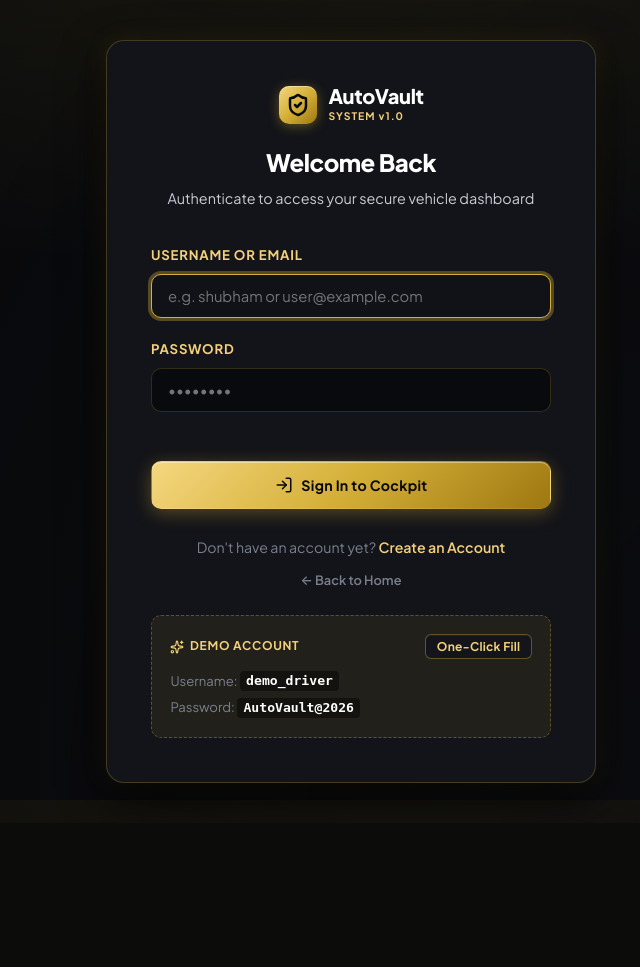
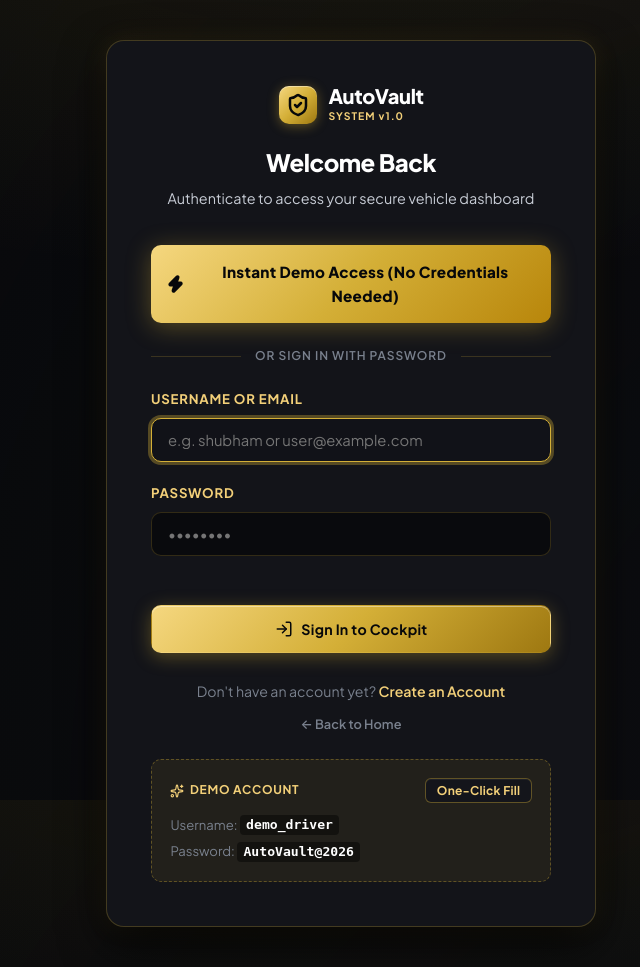
Before and after one commit to 2025a7r030-glitch/autovaultt, a Flask app: page /login in a window 1280 px wide. Shown: the whole page, without its empty margins (289-929 px from the left). Before the commit the page ends 783 px from the top, so only its background shows below. Run offline with Flask 3, Linux system fonts and the light colour scheme.

Commit message:
feat: add 1-click Direct Demo Login button to bypass credentials and enter instantly

```diff
--- a/app/routes/auth.py
+++ b/app/routes/auth.py
@@ -163,6 +163,39 @@ def login():
 
     return render_template('login.html')
 
+@auth_bp.route('/demo-login', methods=['GET', 'POST'])
+def demo_login():
+    """Direct one-click access into the pre-populated demo driver account."""
+    demo_user = User.query.filter_by(username='demo_driver').first()
+    if not demo_user:
+        try:
+            from seed import seed_demo_data_in_context
+            seed_demo_data_in_context()
+            demo_user = User.query.filter_by(username='demo_driver').first()
+        except Exception:
+            db.session.rollback()
+
+    if not demo_user:
+        demo_user = User(
+            name='Arjun Verma',
+            email='arjun.verma@autovault.in',
+            username='demo_driver'
+        )
+        demo_user.set_password('AutoVault@2026')
+        db.session.add(demo_user)
+        db.session.commit()
+
+    # Authenticate and establish permanent session
+    session.clear()
+    session.permanent = True
+    session['user_id'] = demo_user.id
+    session['username'] = demo_user.username
+    session['email'] = demo_user.email
+    session['name'] = demo_user.name
+
+    flash('Direct Access: Welcome to AutoVault Demo Cockpit!', 'success')
+    return redirect(url_for('dashboard.index'))
+
 @auth_bp.route('/logout')
 def logout():
     """Securely log out by destroying session data."""
--- a/app/templates/login.html
+++ b/app/templates/login.html
@@ -17,6 +17,17 @@
             </a>
             <h2 class="auth-title">Welcome Back</h2>
             <p class="auth-desc">Authenticate to access your secure vehicle dashboard</p>
+        </div>
+
+        <!-- Instant 1-Click Demo Access Button -->
+        <a href="{{ url_for('auth.demo_login') }}" class="btn btn-primary btn-block" style="background: linear-gradient(135deg, #f5d77f 0%, #d4af37 50%, #b8860b 100%); color: #07080a; font-weight: 800; font-size: 0.95rem; padding: 0.95rem; display: flex; align-items: center; justify-content: center; gap: 0.6rem; margin-top: 1.5rem; margin-bottom: 1.5rem; text-decoration: none; border: none; box-shadow: 0 4px 24px rgba(212, 175, 55, 0.35); border-radius: var(--radius-md); transition: transform 0.15s ease;">
+            <i data-lucide="zap" style="width: 20px; height: 20px; fill: #07080a;"></i> Instant Demo Access (No Credentials Needed)
+        </a>
+
+        <div style="display: flex; align-items: center; gap: 0.85rem; margin-bottom: 1.5rem;">
+            <div style="flex: 1; height: 1px; background: rgba(212, 175, 55, 0.2);"></div>
+            <span style="font-size: 0.75rem; text-transform: uppercase; letter-spacing: 0.08em; color: var(--text-muted); font-weight: 600;">or sign in with password</span>
+            <div style="flex: 1; height: 1px; background: rgba(212, 175, 55, 0.2);"></div>
         </div>
 
         <form method="POST" action="{{ url_for('auth.login', next=request.args.get('next')) }}">
```
Also changed, not shown: app/templates/landing.html (+8 -5 lines).
